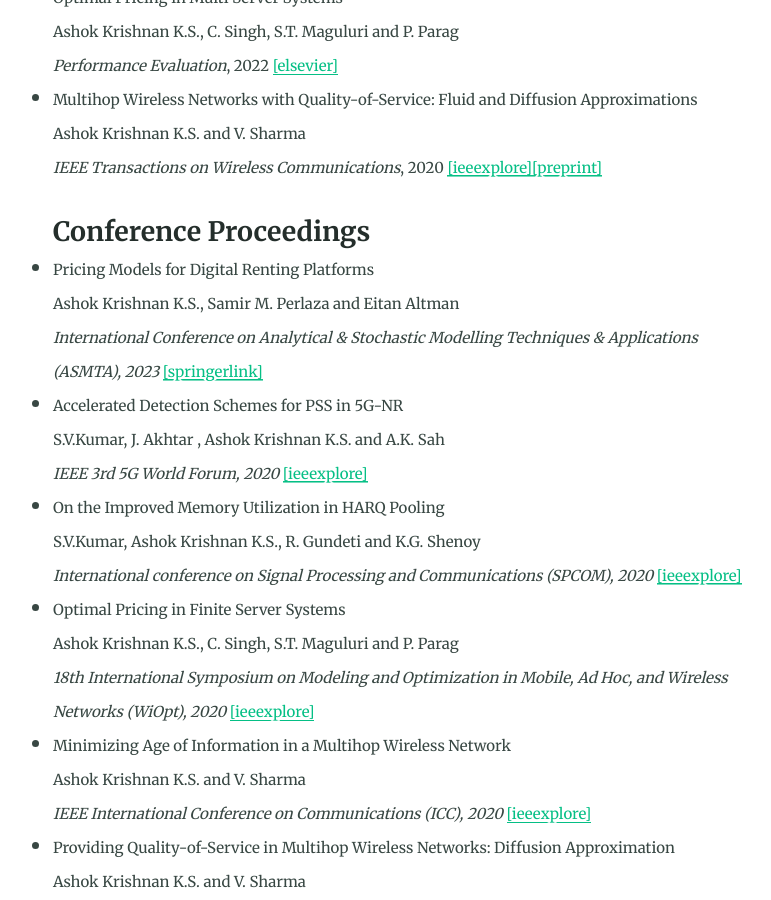
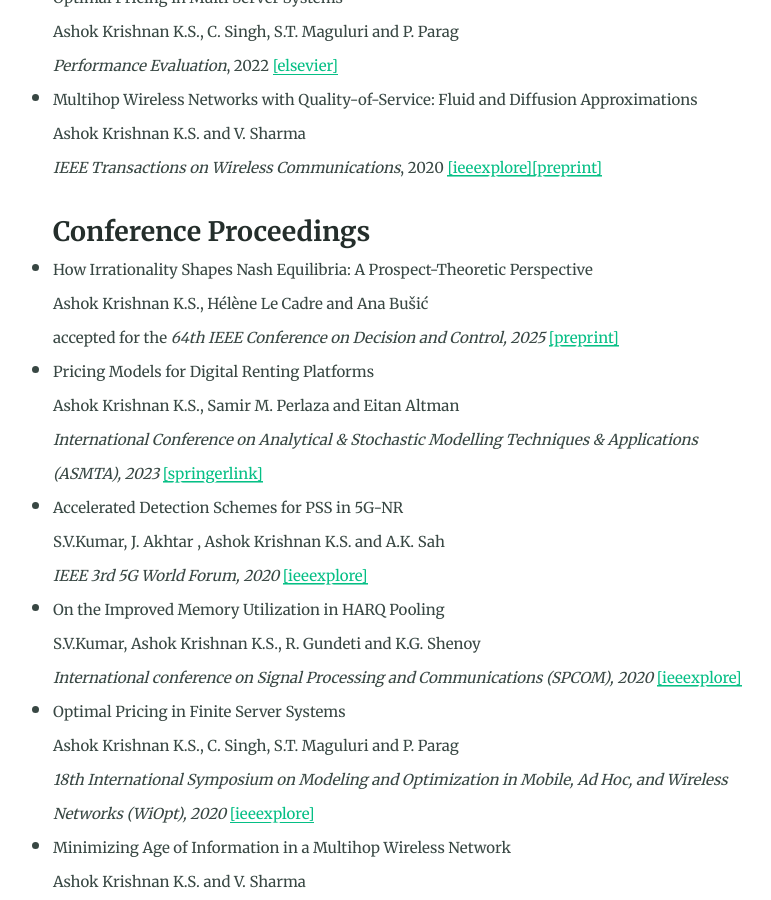
Before and after one commit to ashokkri/ashokkri.github.io, a Jekyll site: the page built from publications.md, in a window 1280 px wide and 900 px high, scrolled down 618 px. Shown: the whole window, without its empty margins (230-1001 px from the left). Built offline with Jekyll 4.4.1, drawn with Linux system fonts in a browser that asks for light colours.

Commit message:
Update publications.md

```diff
--- a/publications.md
+++ b/publications.md
@@ -22,6 +22,10 @@ feature_image: "https://picsum.photos/1300/400?image=989"
    *IEEE Transactions on Wireless Communications*, 2020 [[ieeexplore]](https://ieeexplore.ieee.org/document/9184257)[[preprint]](https://ashokkri.github.io/pdfs/MHopWirelessQoS.pdf)
 
 #### Conference Proceedings
+
+- <small>How Irrationality Shapes Nash Equilibria: A Prospect-Theoretic Perspective
+   Ashok Krishnan K.S., Hélène Le Cadre and Ana Bušić
+   accepted for the *64th IEEE Conference on Decision and Control, 2025* [[preprint]](https://https://hal.science/hal-05036781/)
 
  - <small>Pricing Models for Digital Renting Platforms
    Ashok Krishnan K.S., Samir M. Perlaza and Eitan Altman
```
